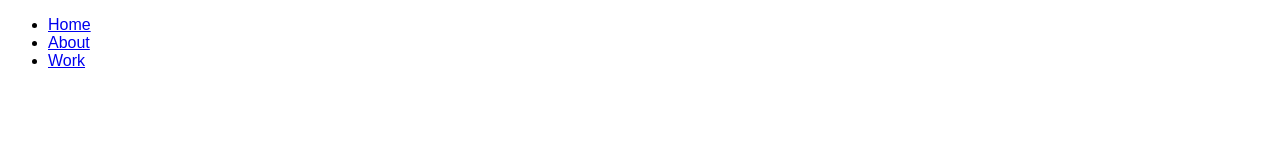
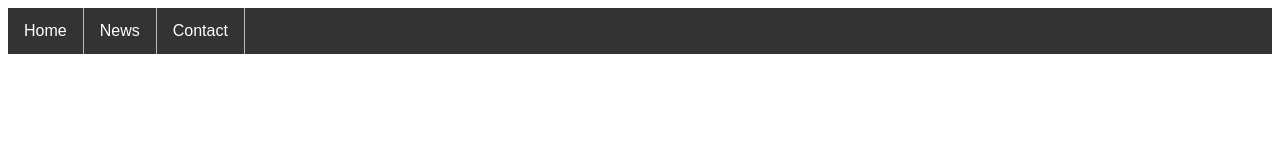
Before and after one commit to seanpetz/PetzingerPortfolioSite, a plain HTML site: page index.html in a window 1280 px wide. Drawn offline with Linux system fonts and the light colour scheme.

Commit message:
new navigation

```diff
--- a/index.html
+++ b/index.html
@@ -11,9 +11,9 @@
     <header>
         <nav>
             <ul>
-                <li><a href="/">Home</a></li>
-                <li><a href="about.html">About</a></li>
-                <li><a href="work.html">Work</a></li>
+                <li><a href="home.asp">Home</a></li>
+                <li><a href="about.asp">News</a></li>
+                <li><a href="work.asp">Contact</a></li>
             </ul>
         </nav>
     </header>
--- a/styles.css
+++ b/styles.css
@@ -1,12 +1,39 @@
 div {
-    font-family: Arial, Helvetica, sans-serif;
+  font-family: Arial, Helvetica, sans-serif;
 }
 
-body, nav {
-    font-family: Arial, Helvetica, sans-serif;
+body,
+nav {
+  font-family: Arial, Helvetica, sans-serif;
 }
 
 .container {
-    display: flex;
-    flex-direction: row;
+  display: flex;
+  flex-direction: row;
 }
+
+ul {
+  list-style-type: none;
+  margin: 0;
+  padding: 0;
+  overflow: hidden;
+  background-color: #333;
+}
+
+li {
+  float: left;
+  border-right: 1px solid #bbb;
+}
+
+li a {
+  display: block;
+  color: white;
+  text-align: center;
+  padding: 14px 16px;
+  text-decoration: none;
+}
+
+/* Change the link color to #111 (black) on hover */
+li a:hover {
+  background-color: #111;
+}
```
